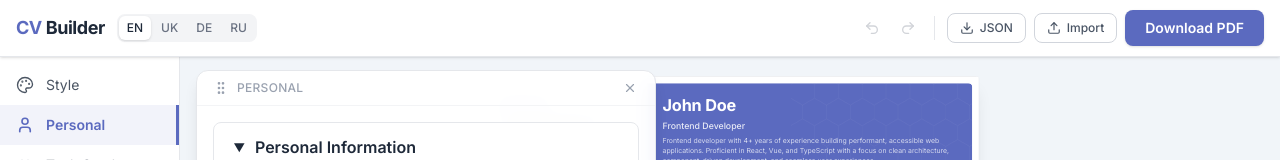
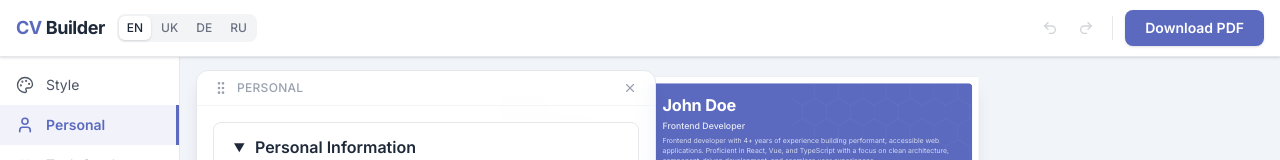
Before and after one commit to xandzia/cv-builder, a React (Vite) app: page / in a window 1280 px wide. Shown: the top 160 px of the page. Built offline with nearby package versions, Linux system fonts and the light colour scheme.

Commit message:
Remove JSON import/export feature
Drop Export JSON and Import buttons from header, remove
exportJSON/importJSON from storage utilities and useCVData hook.

```diff
--- a/src/components/cv-builder/AppHeader.tsx
+++ b/src/components/cv-builder/AppHeader.tsx
@@ -1,28 +1,18 @@
-import { useRef } from 'react'
-import { Download, Upload, Undo2, Redo2 } from 'lucide-react'
+import { Undo2, Redo2 } from 'lucide-react'
 import { useI18n } from '../../hooks/useI18n'
 import LanguageSwitcher from '../form/LanguageSwitcher'
 
 interface Props {
   onExportPdf: () => void
   exporting: boolean
-  onExportJSON: () => void
-  onImportJSON: (file: File) => void
   onUndo: () => void
   onRedo: () => void
   canUndo: boolean
   canRedo: boolean
 }
 
-export default function AppHeader({ onExportPdf, exporting, onExportJSON, onImportJSON, onUndo, onRedo, canUndo, canRedo }: Props) {
-  const fileRef = useRef<HTMLInputElement>(null)
+export default function AppHeader({ onExportPdf, exporting, onUndo, onRedo, canUndo, canRedo }: Props) {
   const { t } = useI18n()
-
-  const handleImport = (e: React.ChangeEvent<HTMLInputElement>) => {
-    const file = e.target.files?.[0]
-    if (file) onImportJSON(file)
-    if (fileRef.current) fileRef.current.value = ''
-  }
 
   return (
     <header className="sticky top-0 z-30 bg-white border-b border-cv-border shadow-sm">
@@ -54,31 +44,6 @@ export default function AppHeader({ onExportPdf, exporting, onExportJSON, onImpo
           </button>
           <div className="w-px h-6 bg-gray-200 mx-1 hidden sm:block" />
           <button
-            type="button"
-            onClick={onExportJSON}
-            className="hidden sm:flex items-center gap-1.5 px-3 py-1.5 text-xs font-medium text-gray-600 border border-gray-300 rounded-lg hover:bg-gray-50 transition-colors cursor-pointer"
-            title={t('app.exportJson')}
-          >
-            <Download size={14} />
-            <span>{t('app.exportJson')}</span>
-          </button>
-          <button
-            type="button"
-            onClick={() => fileRef.current?.click()}
-            className="hidden sm:flex items-center gap-1.5 px-3 py-1.5 text-xs font-medium text-gray-600 border border-gray-300 rounded-lg hover:bg-gray-50 transition-colors cursor-pointer"
-            title={t('app.import')}
-          >
-            <Upload size={14} />
-            <span>{t('app.import')}</span>
-          </button>
-          <input
-            ref={fileRef}
-            type="file"
-            accept=".json"
-            onChange={handleImport}
-            className="hidden"
-          />
-          <button
             onClick={onExportPdf}
             disabled={exporting}
             className="px-5 py-2 bg-accent text-white text-sm font-semibold rounded-lg hover:bg-accent-dark disabled:opacity-50 transition-colors shadow-sm cursor-pointer disabled:cursor-wait"
--- a/src/components/cv-builder/CVBuilderPage.tsx
+++ b/src/components/cv-builder/CVBuilderPage.tsx
@@ -17,7 +17,6 @@ export default function CVBuilderPage() {
   const {
     cv, update, accentColor, setAccentColor, photoFilter, setPhotoFilter,
     template, setTemplate,
-    exportData, importData,
     undo, redo, canUndo, canRedo,
   } = useCVData()
   const { activeSection, formOpen, handleSectionChange, closeForm } = useActiveSection()
@@ -75,8 +74,6 @@ export default function CVBuilderPage() {
       <AppHeader
         onExportPdf={() => exportPdf(cv.personal.fullName)}
         exporting={exporting}
-        onExportJSON={exportData}
-        onImportJSON={importData}
         onUndo={undo}
         onRedo={redo}
         canUndo={canUndo}
--- a/src/hooks/useCVData.ts
+++ b/src/hooks/useCVData.ts
@@ -2,7 +2,7 @@ import { useState, useCallback, useEffect, useRef } from 'react'
 import type { CVData, PhotoFilterType } from '../types/cv'
 import type { TemplateId } from '../types/templates'
 import { defaultCV } from '../data/defaultCV'
-import { loadState, saveState, exportJSON, importJSON, type AppState } from '../utils/storage'
+import { loadState, saveState } from '../utils/storage'
 import { useUndoRedo } from './useUndoRedo'
 
 interface CVState {
@@ -32,7 +32,7 @@ function loadTemplate(): TemplateId {
 }
 
 export function useCVData() {
-  const { value, historyValue, set, setImmediate, undo, redo, reset, canUndo, canRedo } =
+  const { value, historyValue, set, undo, redo, reset, canUndo, canRedo } =
     useUndoRedo<CVState>(loadInitialState())
 
   const [template, setTemplateState] = useState<TemplateId>(loadTemplate)
@@ -66,15 +66,6 @@ export function useCVData() {
     set({ ...value, photoFilter: filter })
   }, [set, value])
 
-  const exportData = useCallback(() => {
-    exportJSON({ cv: value.cv, accentColor: value.accentColor, photoFilter: value.photoFilter })
-  }, [value])
-
-  const importData = useCallback(async (file: File) => {
-    const state: AppState = await importJSON(file)
-    setImmediate({ cv: state.cv, accentColor: state.accentColor, photoFilter: state.photoFilter })
-  }, [setImmediate])
-
   const resetData = useCallback(() => {
     reset(defaultState)
   }, [reset])
@@ -88,8 +79,6 @@ export function useCVData() {
     setPhotoFilter,
     template,
     setTemplate,
-    exportData,
-    importData,
     resetData,
     undo,
     redo,
--- a/src/i18n/de.ts
+++ b/src/i18n/de.ts
@@ -4,8 +4,6 @@ export const de: Translations = {
   'app.title': 'CV Builder',
   'app.downloadPdf': 'PDF herunterladen',
   'app.generatingPdf': 'PDF wird erstellt...',
-  'app.exportJson': 'JSON',
-  'app.import': 'Importieren',
   'app.skipToPreview': 'Zur CV-Vorschau springen',
 
   'section.style': 'Stil',
--- a/src/i18n/en.ts
+++ b/src/i18n/en.ts
@@ -4,8 +4,6 @@ export const en: Translations = {
   'app.title': 'CV Builder',
   'app.downloadPdf': 'Download PDF',
   'app.generatingPdf': 'Generating PDF...',
-  'app.exportJson': 'JSON',
-  'app.import': 'Import',
   'app.skipToPreview': 'Skip to CV preview',
 
   'section.style': 'Style',
--- a/src/i18n/ru.ts
+++ b/src/i18n/ru.ts
@@ -4,8 +4,6 @@ export const ru: Translations = {
   'app.title': 'CV Конструктор',
   'app.downloadPdf': 'Скачать PDF',
   'app.generatingPdf': 'Генерация PDF...',
-  'app.exportJson': 'JSON',
-  'app.import': 'Импорт',
   'app.skipToPreview': 'Перейти к предпросмотру',
 
   'section.style': 'Стиль',
--- a/src/i18n/types.ts
+++ b/src/i18n/types.ts
@@ -5,8 +5,6 @@ export interface Translations {
   'app.title': string
   'app.downloadPdf': string
   'app.generatingPdf': string
-  'app.exportJson': string
-  'app.import': string
   'app.skipToPreview': string
 
   // Sections
--- a/src/i18n/uk.ts
+++ b/src/i18n/uk.ts
@@ -4,8 +4,6 @@ export const uk: Translations = {
   'app.title': 'CV Конструктор',
   'app.downloadPdf': 'Завантажити PDF',
   'app.generatingPdf': 'Генерація PDF...',
-  'app.exportJson': 'JSON',
-  'app.import': 'Імпорт',
   'app.skipToPreview': 'Перейти до попереднього перегляду',
 
   'section.style': 'Стиль',
--- a/src/utils/storage.ts
+++ b/src/utils/storage.ts
@@ -25,33 +25,3 @@ export function saveState(state: AppState): void {
     // quota exceeded or unavailable — silently ignore
   }
 }
-
-export function exportJSON(state: AppState): void {
-  const blob = new Blob([JSON.stringify(state, null, 2)], { type: 'application/json' })
-  const url = URL.createObjectURL(blob)
-  const a = document.createElement('a')
-  a.href = url
-  a.download = 'cv-data.json'
-  a.click()
-  URL.revokeObjectURL(url)
-}
-
-export function importJSON(file: File): Promise<AppState> {
-  return new Promise((resolve, reject) => {
-    const reader = new FileReader()
-    reader.onload = () => {
-      try {
-        const data = JSON.parse(reader.result as string) as AppState
-        if (!data.cv || !data.cv.personal) {
-          reject(new Error('Invalid CV data file'))
-          return
-        }
-        resolve(data)
-      } catch {
-        reject(new Error('Invalid JSON file'))
-      }
-    }
-    reader.onerror = () => reject(new Error('Failed to read file'))
-    reader.readAsText(file)
-  })
-}
```
Also changed, not shown: 1 other file (tests, documents, lock files or other folders).
